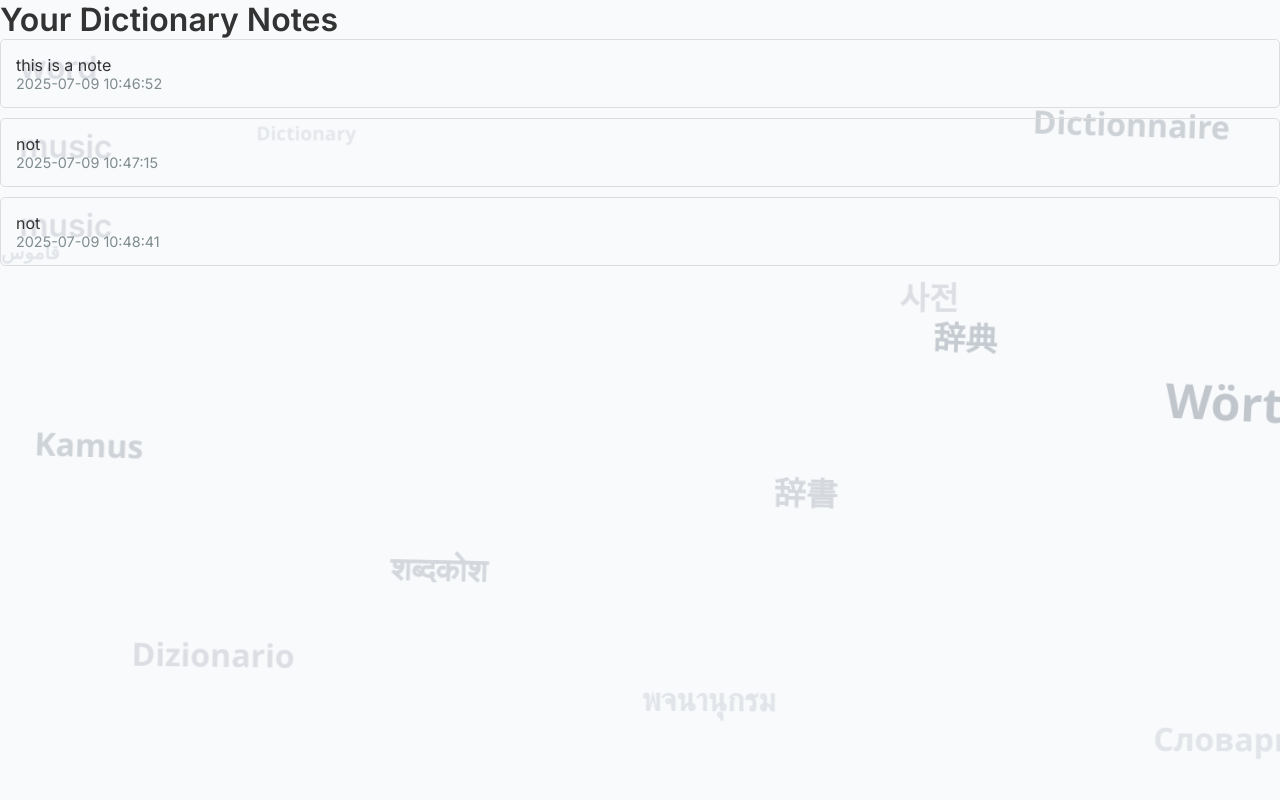
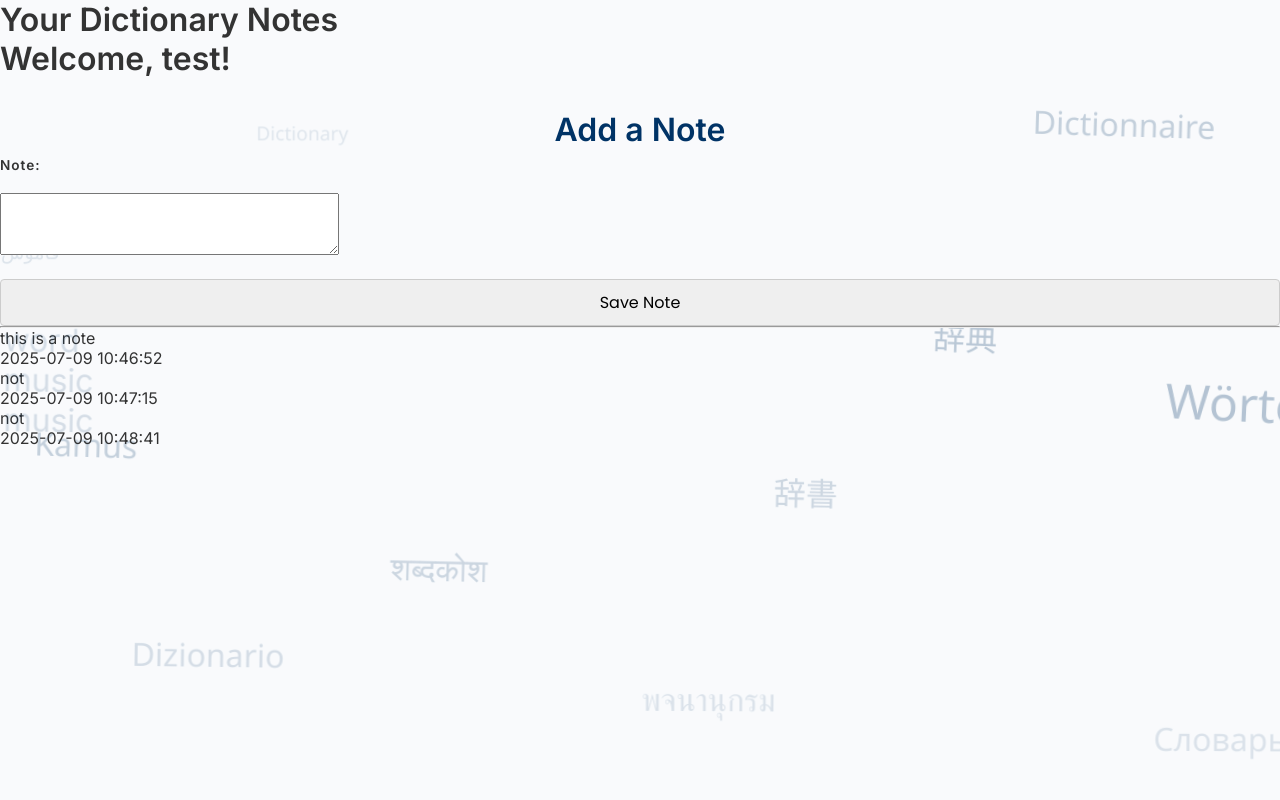
Before and after one commit to che1748/Team9-dictionary, a Flask app: page /notes in a window 1280 px wide. Run offline with Flask 3, Linux system fonts and the light colour scheme; a user stored in the database is signed in; data comes from the database, SQL or seed files in the repository; both versions use the stored data as it was after the commit.

Commit message:
notes.html updated

```diff
--- a/flaskGUIMain.py
+++ b/flaskGUIMain.py
@@ -263,8 +263,9 @@ def show_notes():
     note_obj = Note(username)
     if request.method == 'POST':
         note_content = request.form.get('note', '').strip()
+
         if note_content:
-            note_obj.save_note(note_content)
+            note_obj.take_notes(note_content)
             flash("✅ Note saved.", "success")
         else:
             flash("⚠️ Note cannot be empty.", "warning")
--- a/templates/notes.html
+++ b/templates/notes.html
@@ -5,25 +5,8 @@
     <meta charset="UTF-8">
     <meta name="viewport" content="width=device-width, initial-scale=1.0">
      <link rel="stylesheet" href="{{ url_for('static', filename='style.css') }}">
+     <link rel="stylesheet" href="{{ url_for('static', filename='accounts.css') }}">
     <title>Dictionary Notes</title>
-    <style>
-        .note {
-            border: 1px solid #ddd;
-            padding: 15px;
-            margin-bottom: 10px;
-            border-radius: 5px;
-        }
-
-        .word {
-            font-weight: bold;
-            color: #2c3e50;
-        }
-
-        .date {
-            color: #7f8c8d;
-            font-size: 0.9em;
-        }
-    </style>
 </head>
 
 <body>
@@ -46,6 +29,19 @@
     </section>
     <h1>Your Dictionary Notes</h1>
 
+    <h1>Welcome, {{ username }}!</h1>
+
+
+
+    <h2>Add a Note</h2>
+    <form method="POST" action="{{ url_for('show_notes') }}">
+        <label for="note">Note:</label><br>
+        <textarea id="note" name="note" rows="4" cols="40" required></textarea><br><br>
+
+        <input type="submit" value="Save Note">
+    </form>
+
+    <hr>
     {% if notes %}
     {% for (word, note, timestamp) in notes %}
     <div class="note">
```
Also changed, not shown: dic_note.db.
